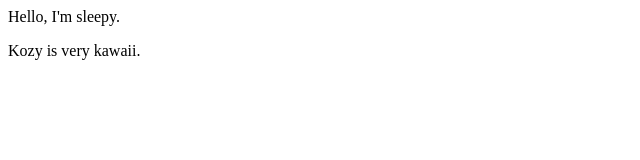
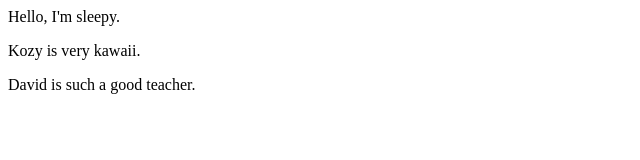
Before and after one commit to KozyTamai/test, a plain HTML site: page index.html in a window 1280 px wide. Shown: the whole page, without its empty margins (0-640 px from the left). Drawn offline with Linux system fonts and the light colour scheme.

Commit message:
added some text to index.html

```diff
--- a/index.html
+++ b/index.html
@@ -1,2 +1,3 @@
 <p>Hello, I'm sleepy.</p>
 <p>Kozy is very kawaii. </p>
+<p>David is such a good teacher.</p>
```
